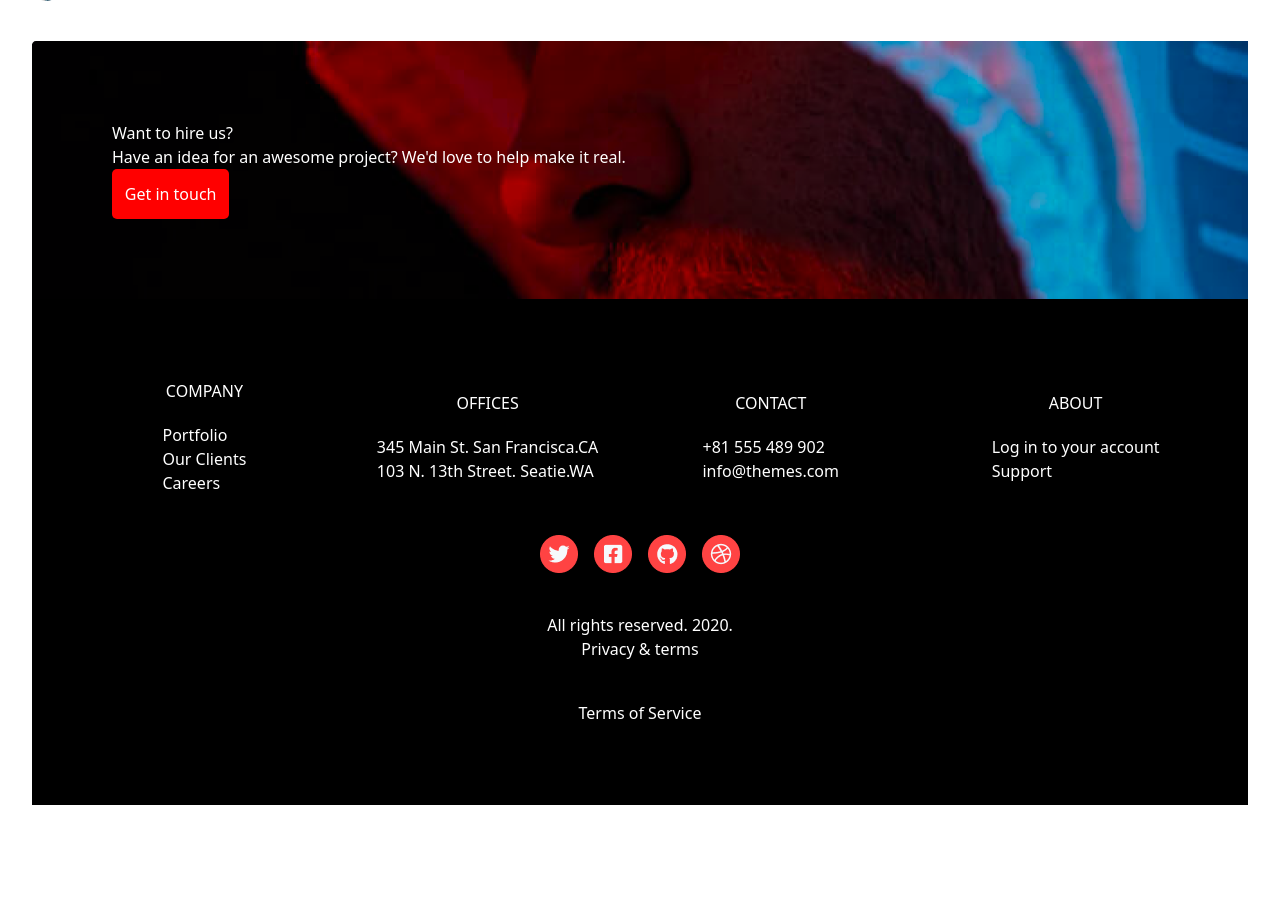
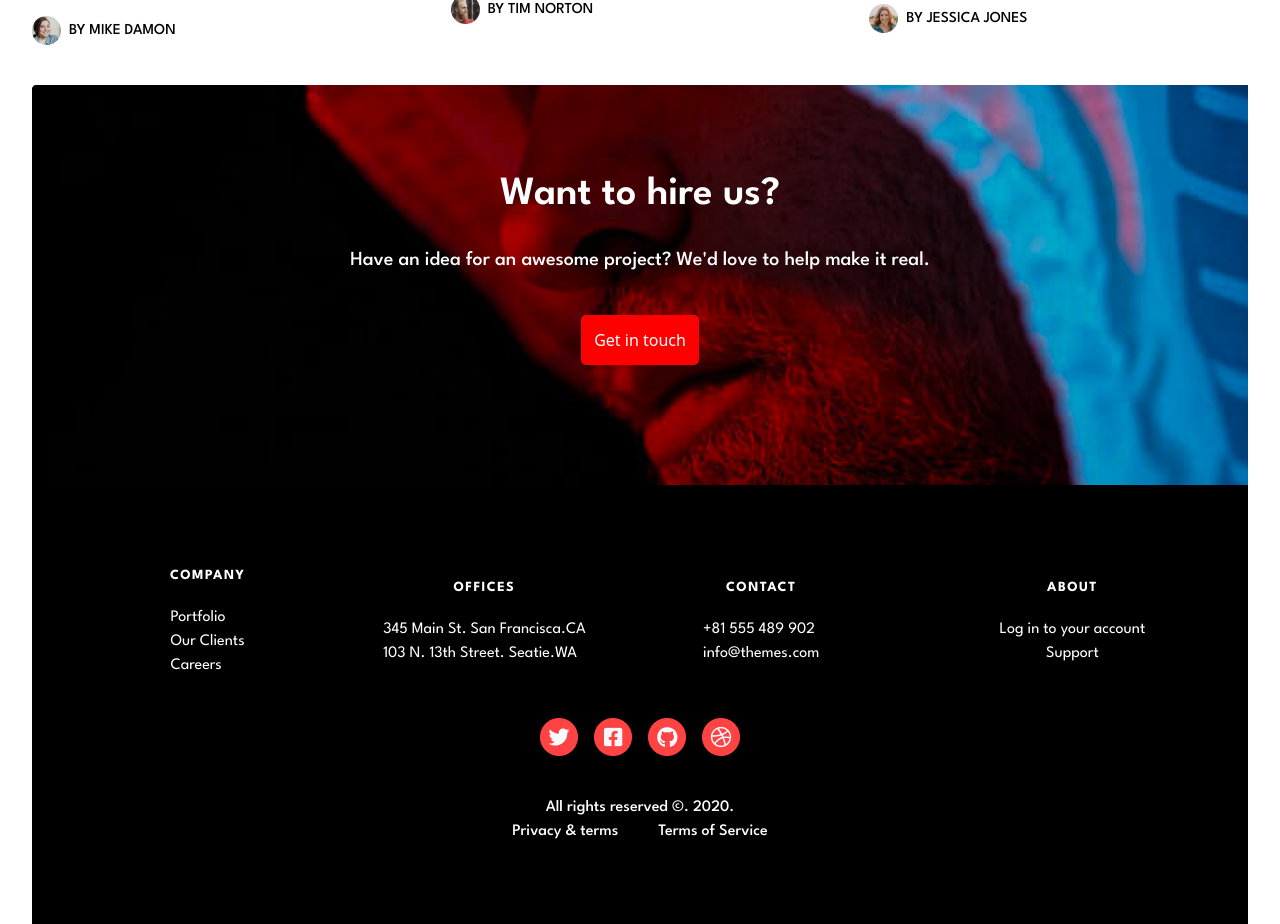
Before and after one commit to Alexandra4373/Mosto, a React (Vite) app: page / in a window 1280 px wide. Shown: the part 2900-3824 px from the top of the page. Before the commit the page ends 3705 px from the top, so only its background shows below. Built offline with nearby package versions, Linux system fonts and the light colour scheme.

Commit message:
Update App.jsx

```diff
--- a/src/App.jsx
+++ b/src/App.jsx
@@ -4,7 +4,7 @@ import projects from "./assets/Projects.png";
 import stripe from "./assets/stripe.png";
 import dribble from "./assets/dribble.png";
 import arrow from "./assets/arrow.png";
-import location from "./assets/location.png";
+// import location from "./assets/location.png";
 import design from "./assets/design.png";
 import nurture from "./assets/nurture.png";
 import archit from "./assets/archit.png";
@@ -129,7 +129,7 @@ function App() {
             <div className="sm:flex gap-10">
               <div className="sm:flex-1">
                 <p className="text-[1.2rem] text-blue mt-5">Dublin</p>
-                <ul className="text-[1rem]">
+                <ul className="mt-5 font-spartan text-[1.2rem] font-medium">
                   <li>Head of Marketing</li>
                   <li>UX Designer</li>
                   <li>Senior Programmer</li>
@@ -139,7 +139,7 @@ function App() {
               </div>
               <div className="sm:flex-1 ">
                 <p className="text-[1.2rem] text-blue mt-5">Amsterdam</p>
-                <ul>
+                <ul className="mt-5 font-spartan text-[1.2rem] font-medium">
                   <li>Head of Operations</li>
                   <li>Mobile Engineer</li>
                   <li>Animation Designer</li>
@@ -148,9 +148,9 @@ function App() {
               <div className="sm:flex-1">
                 <div className="flex items-center">
                   <p className="text-[1.2rem] text-blue mt-5">Mexico City</p>
-                  <img src={location} />
+                  {/* <img src={location} /> */}
                 </div>
-                <ul>
+                <ul className="mt-5 font-spartan text-[1.2rem] font-medium">
                   <li>Head of Motion Design</li>
                   <li>Graphics Engineer</li>
                   <li>Senior UI Designer</li>
@@ -243,54 +243,74 @@ function App() {
         <div className="container">
           <div className="">
             <div className="bg-footer p-20 text-white">
-              <p>Want to hire us?</p>
-              <p>
-                Have an idea for an awesome project? We'd love to help make it
-                real.
-              </p>
-              <button>Get in touch</button>
+              <div className="sm:flex sm:flex-col sm:justify-center sm:items-center flex justify-center flex-col items-center">
+                <p className="text-[2.5rem] font-semibold font-spartan">
+                  Want to hire us?
+                </p>
+                <p className="text-[1.25rem] font-medium font-spartan line-h-30 mt-5">
+                  Have an idea for an awesome project? We'd love to help make it
+                  real.
+                </p>
+                <div className="py-10 ">
+                  <button>Get in touch</button>
+                </div>
+              </div>
             </div>
             <div className="bg-black text-white flex gap-10 justify-center items-center flex-col">
-              <div className="py-20">
-                <div className="sm:flex gap-10">
+              <div className="sm:py-20">
+                <div className="sm:flex sm:gap-10 sm:flex-row flex flex-col gap-10">
                   <div className="flex justify-center flex-col items-center sm:flex-1">
-                    <p>COMPANY</p>
-                    <ul className="mt-5">
+                    <p className="tracking-widest text-[0.875rem] font-bold font-spartan line-h-[20px] text-center">
+                      COMPANY
+                    </p>
+                    <ul className="sm:mt-5 text-[1rem] font-spartan font-normal">
                       <li>Portfolio</li>
                       <li>Our Clients</li>
                       <li>Careers</li>
                     </ul>
                   </div>
                   <div className="flex justify-center flex-col items-center sm:flex">
-                    <p>OFFICES</p>
-                    <ul className="mt-5">
+                    <p className="tracking-widest text-[0.875rem] font-bold font-spartan line-h-[20px] text-center">
+                      OFFICES
+                    </p>
+                    <ul className="sm:mt-5 text-[1rem] font-spartan font-normal">
                       <li>345 Main St. San Francisca.CA</li>
                       <li>103 N. 13th Street. Seatie.WA</li>
                     </ul>
                   </div>
                   <div className="flex justify-center flex-col items-center sm:flex-1">
-                    <p>CONTACT</p>
-                    <ul className="mt-5">
+                    <p className="tracking-widest text-[0.875rem] font-bold font-spartan line-h-[20px] text-center">
+                      CONTACT
+                    </p>
+                    <ul className="sm:mt-5 text-[1rem] font-spartan font-normal">
                       <li>+81 555 489 902</li>
                       <li>info@themes.com</li>
                     </ul>
                   </div>
                   <div className="flex justify-center flex-col items-center sm:flex-1">
-                    <p>ABOUT</p>
-                    <ul className="mt-5">
+                    <p className="tracking-widest text-[0.875rem] font-bold font-spartan line-h-[20px] text-center">
+                      ABOUT
+                    </p>
+                    <ul className="sm:mt-5 text-[1rem] font-spartan font-normal">
                       <li>Log in to your account</li>
-                      <li>Support</li>
+                      <li className="text-center">Support</li>
                     </ul>
                   </div>
                 </div>
                 <div className="py-10">
                   <img src={social} />
                 </div>
-                <p className="text-center">All rights reserved. 2020.</p>
+                <p className="text-center text-[1rem] font-medium  font-spartan">
+                  All rights reserved &copy;. 2020.
+                </p>
                 <div className="">
-                  <ul className="sm:flex sm:gap-10 sm:justify-center sm:items-center flex flex-col justify-center items-center">
-                    <li>Privacy & terms</li>
-                    <li>Terms of Service</li>
+                  <ul className="sm:flex sm:flex-row sm:gap-10 flex flex-col justify-center items-center ">
+                    <li className="text-[1rem] font-medium font-spartan">
+                      Privacy & terms
+                    </li>
+                    <li className="text-[1rem] font-spartan font-medium">
+                      Terms of Service
+                    </li>
                   </ul>
                 </div>
               </div>
```
